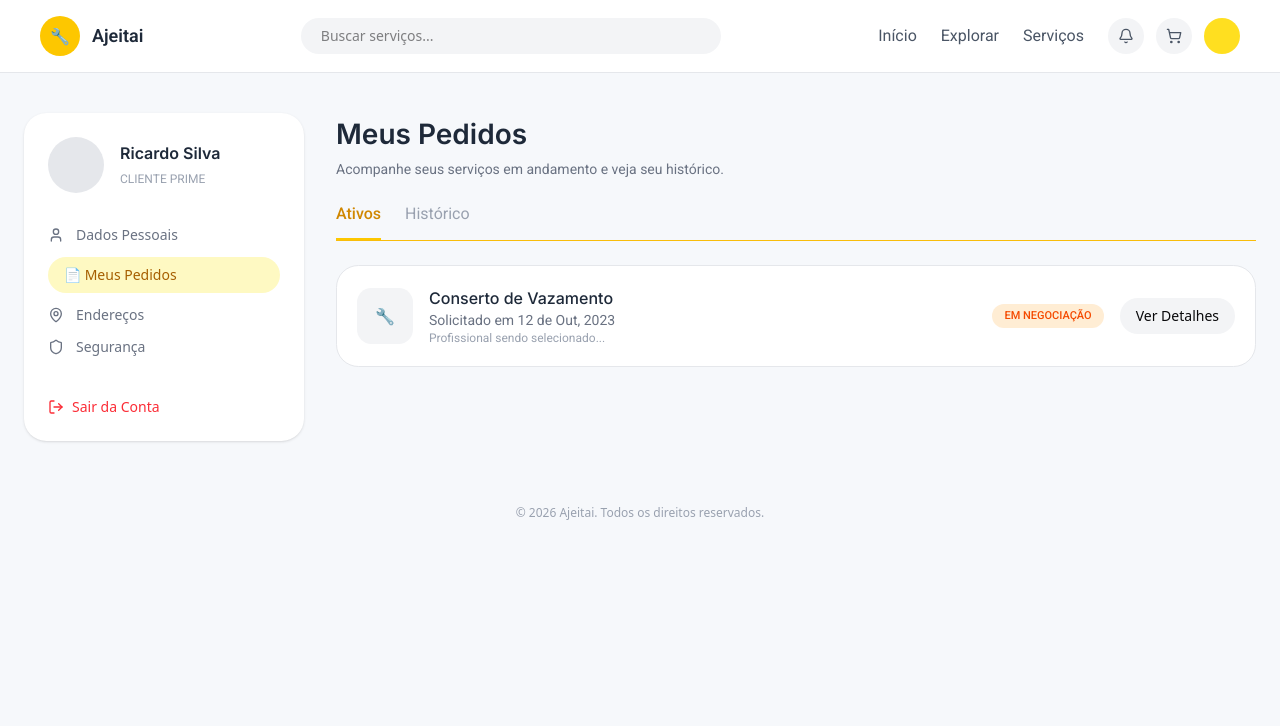
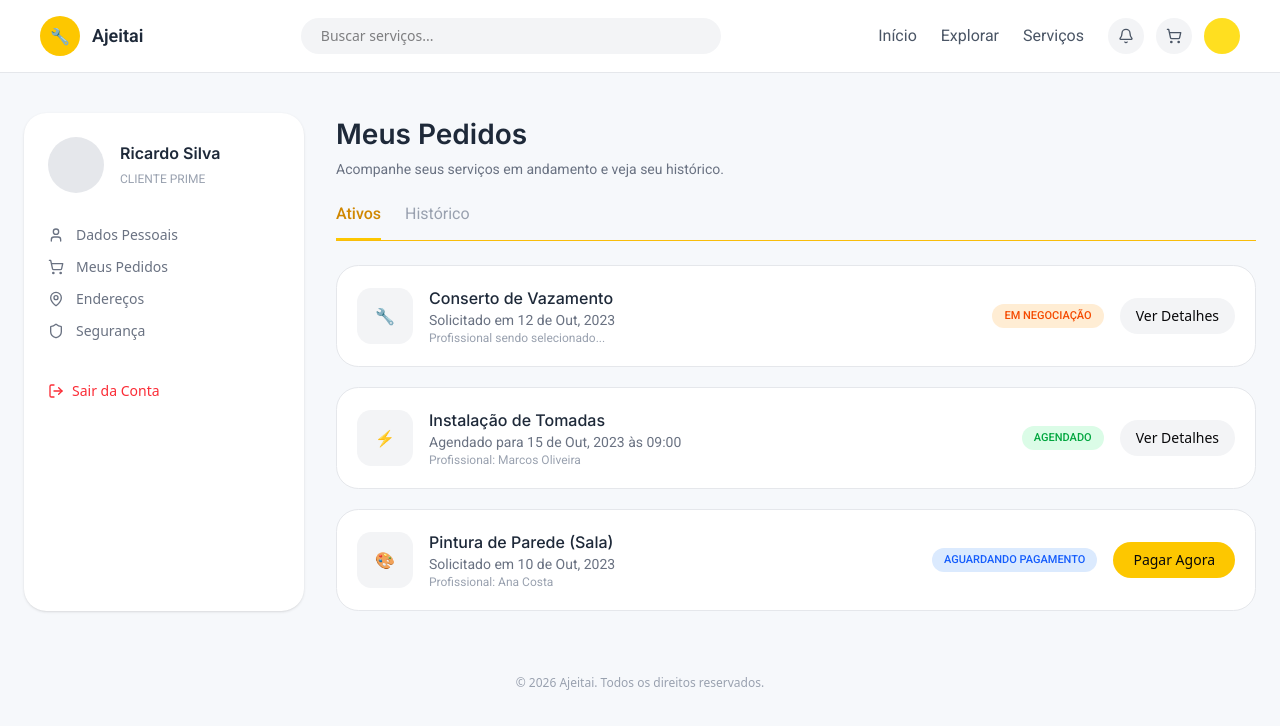
Before and after one commit to gustavuhh1/ajeita-front-end, a Next.js app: page /pedidos in a window 1280 px wide. Shown: the top 726 px of the page. Built offline with nearby package versions, Linux system fonts and the light colour scheme.

Commit message:
Adicionando pedidos 02 e 03

```diff
--- a/app/pedidos/page.tsx
+++ b/app/pedidos/page.tsx
@@ -72,8 +72,8 @@ export default function PedidosPage() {
               <User size={16} /> Dados Pessoais
             </div>
 
-            <div className="flex items-center gap-3 rounded-full bg-yellow-100 px-4 py-2 font-medium text-yellow-700">
-              📄 Meus Pedidos
+            <div className="flex items-center gap-3 text-gray-500">
+              <ShoppingCart size={16} /> Meus Pedidos
             </div>
 
             <div className="flex items-center gap-3 text-gray-500">
@@ -146,9 +146,66 @@ export default function PedidosPage() {
             </div>
 
 
+            <div className="flex items-center justify-between rounded-3xl border border-gray-200 bg-white p-5">
+              <div className="flex items-center gap-4">
+                <div className="flex h-14 w-14 items-center justify-center rounded-xl bg-gray-100">
+                  ⚡
+                </div>
+
+                <div>
+                  <h3 className="font-medium text-gray-800">
+                    Instalação de Tomadas
+                  </h3>
+                  <p className="text-sm text-gray-500">
+                    Agendado para 15 de Out, 2023 às 09:00
+                  </p>
+                  <p className="text-xs text-gray-400">
+                    Profissional: Marcos Oliveira
+                  </p>
+                </div>
+              </div>
+
+              <div className="flex items-center gap-4">
+                <span className="rounded-full bg-green-100 px-3 py-1 text-[11px] font-medium text-green-600">
+                  AGENDADO
+                </span>
+
+                <button className="rounded-full bg-gray-100 px-4 py-2 text-sm">
+                  Ver Detalhes
+                </button>
+              </div>
+            </div>
 
 
+            <div className="flex items-center justify-between rounded-3xl border border-gray-200 bg-white p-5">
+              <div className="flex items-center gap-4">
+                <div className="flex h-14 w-14 items-center justify-center rounded-xl bg-gray-100">
+                  🎨
+                </div>
 
+                <div>
+                  <h3 className="font-medium text-gray-800">
+                    Pintura de Parede (Sala)
+                  </h3>
+                  <p className="text-sm text-gray-500">
+                    Solicitado em 10 de Out, 2023
+                  </p>
+                  <p className="text-xs text-gray-400">
+                    Profissional: Ana Costa
+                  </p>
+                </div>
+              </div>
+
+              <div className="flex items-center gap-4">
+                <span className="rounded-full bg-blue-100 px-3 py-1 text-[11px] font-medium text-blue-600">
+                  AGUARDANDO PAGAMENTO
+                </span>
+
+                <button className="rounded-full bg-yellow-400 px-5 py-2 text-sm font-medium">
+                  Pagar Agora
+                </button>
+              </div>
+            </div>
 
           </div>
         </main>
```
